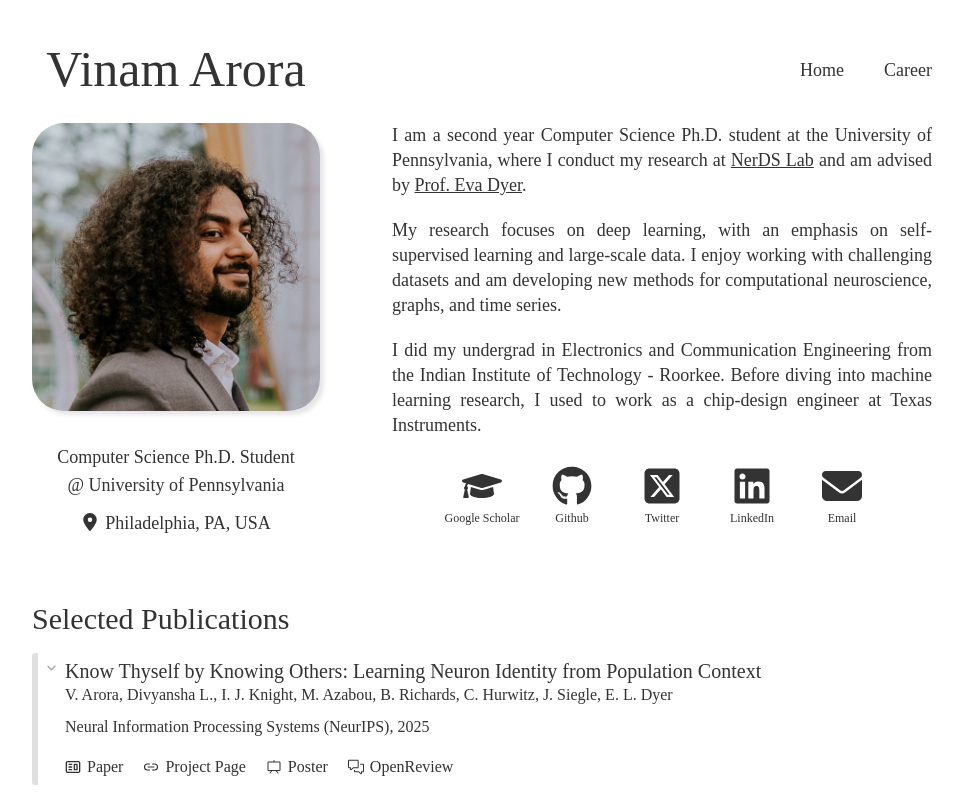
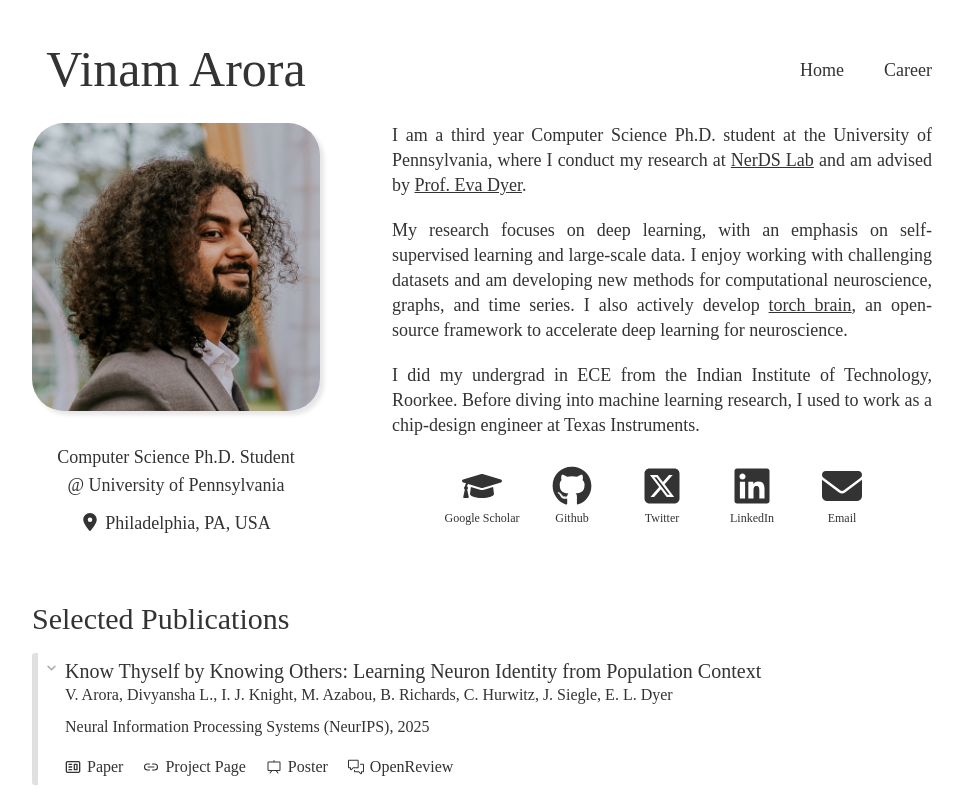
Before and after one commit to vinamarora8/vinamarora8.github.io, a React (Vite) app: page /#/ in a window 1280 px wide. Shown: the top 800 px of the page, without its empty margins (158-1121 px from the left). Built offline with nearby package versions, Linux system fonts and the light colour scheme.

Commit message:
update profile text

```diff
--- a/src/components/Profile.tsx
+++ b/src/components/Profile.tsx
@@ -85,13 +85,13 @@ function ProfileRight() {
             {/* Introduction text */}
             <AnimateIn baseDelay={0.2} direction="right" staggerDelay={0.05}>
                 <p className="mb-5 text-justify text-base leading-[25px] md:text-lg">
-          I am a second year Computer Science Ph.D. student at the
+                    I am a third year Computer Science Ph.D. student at the
                     University of Pennsylvania, where I conduct my research at{' '}
                     <Link href="https://nerdslab.github.io/" className="underline">
                         NerDS Lab
                     </Link>{' '}
                     and am advised by{' '}
-          <Link href="https://nerdslab.github.io/people.html" className="underline">
+                    <Link href="https://nerdslab.github.io" className="underline">
                         Prof. Eva Dyer
                     </Link>
                     .
@@ -100,11 +100,13 @@ function ProfileRight() {
                     My research focuses on deep learning, with an emphasis on self-supervised
                     learning and large-scale data. I enjoy working with challenging datasets
                     and am developing new methods for computational neuroscience, graphs,
-          and time series.
+                    and time series. I also actively
+                    develop <Link href="https://torchbrain.org" className="underline">torch_brain</Link>,
+                    an open-source framework to accelerate deep learning for neuroscience.
                 </p>
                 <p className="mb-5 text-justify text-base leading-[25px] md:text-lg">
-          I did my undergrad in Electronics and Communication Engineering from the Indian Institute
-          of Technology - Roorkee. Before diving into machine learning research, I used to work as a
+                    I did my undergrad in ECE from the Indian Institute
+                    of Technology, Roorkee. Before diving into machine learning research, I used to work as a
                     chip-design engineer at Texas Instruments.
                 </p>
             </AnimateIn>
```
Lines whose indentation alone changed are shown as unchanged.
